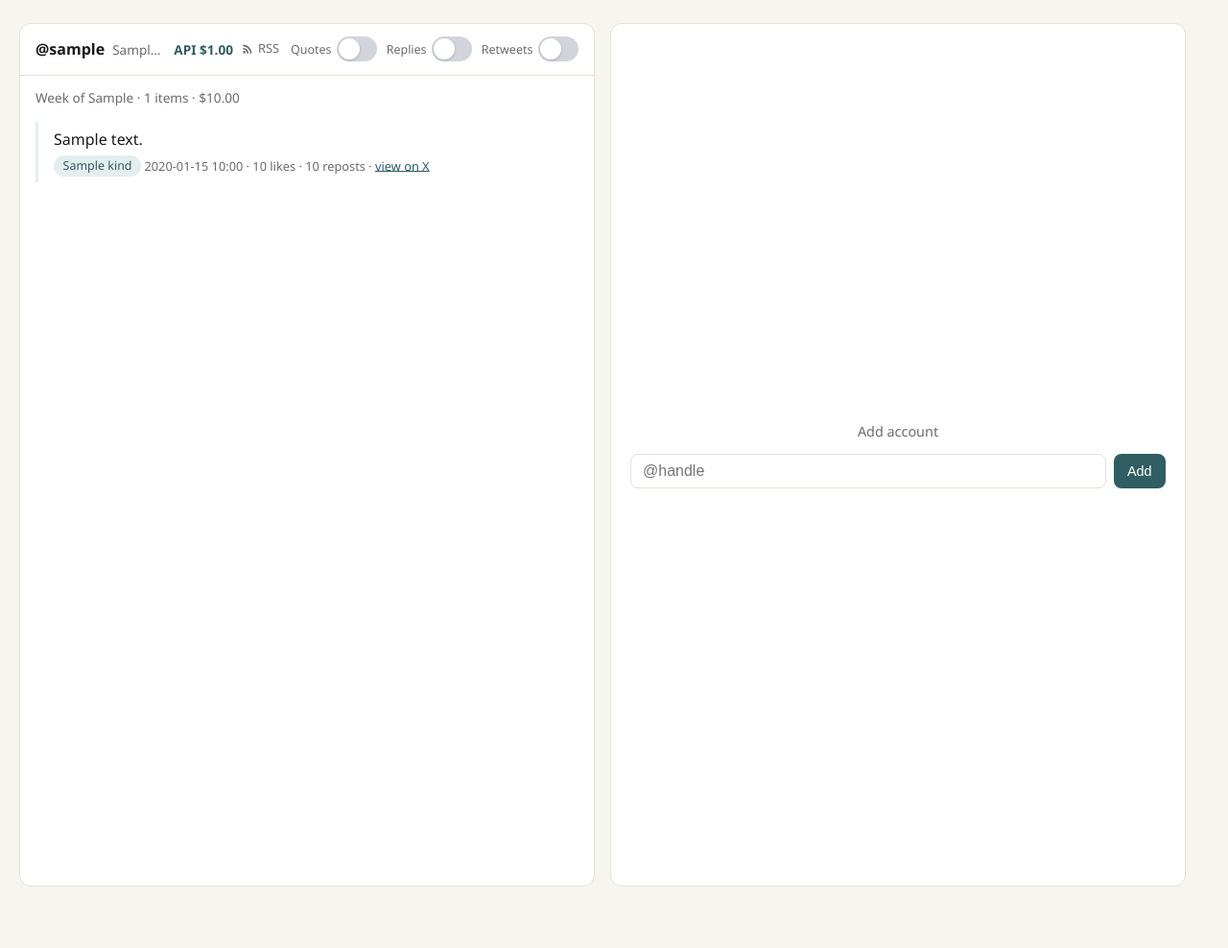
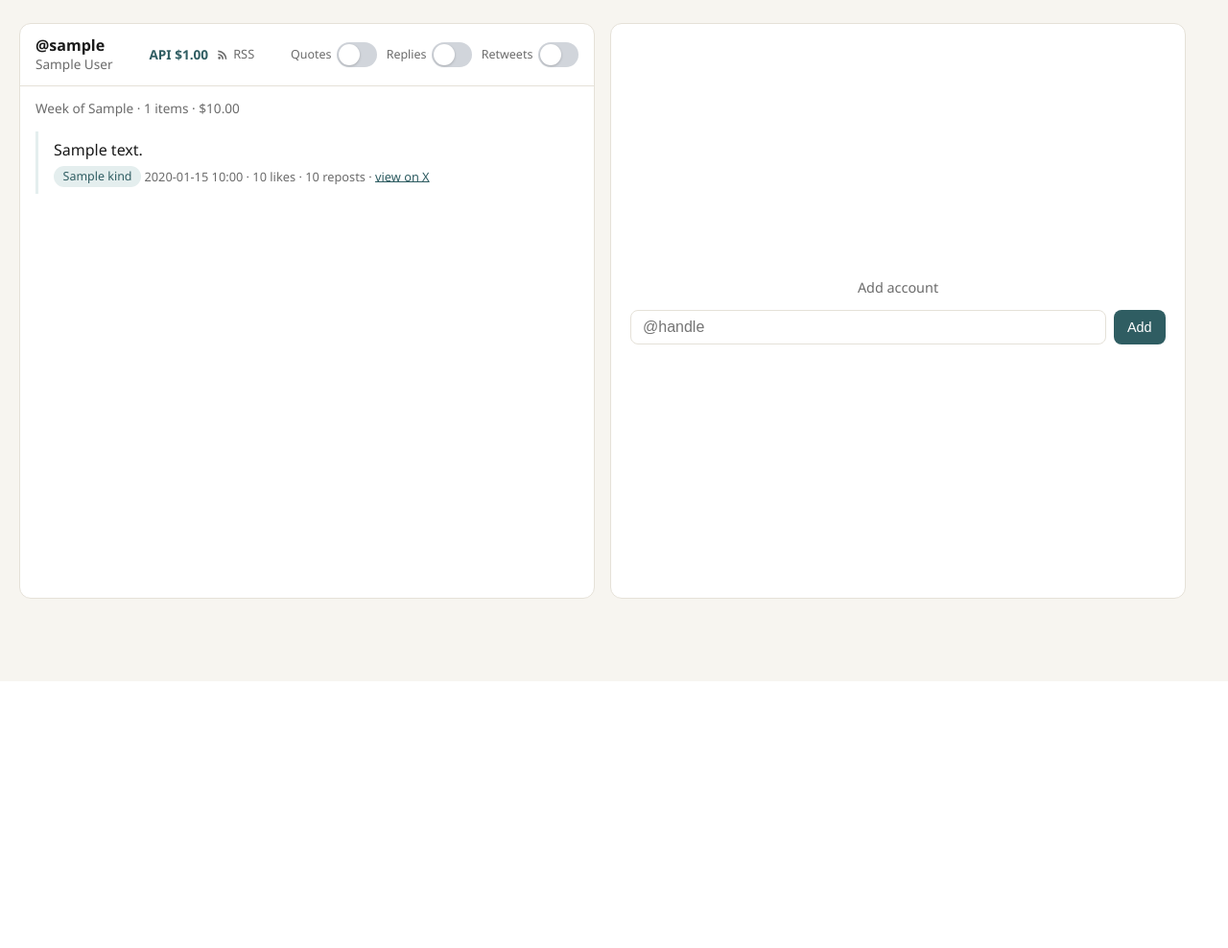
Before and after one commit to jdserenity/newsletter-tool, a Python web app: template app/templates/home.html in a window 1280 px wide. Shown: the part 90-1078 px from the top of the page at 96% size. After the commit the page ends 800 px from the top, so only its background shows below. Run offline with Jinja, Linux system fonts and the light colour scheme; the template is opened without the code that fills it: most values are stand-ins (such as "Sample title", 1, 10 or a date in 2020).

Commit message:
Stack display name below handle in card toolbar.
Frees horizontal space on the toolbar row so toggles fit more comfortably at full size.

Co-authored-by: Cursor <cursoragent@cursor.com>

```diff
--- a/app/templates/base.html
+++ b/app/templates/base.html
@@ -69,7 +69,7 @@
     flex: 0 0 var(--card-width); width: var(--card-width);
     cursor: grab;
     background: var(--card); border: 1px solid var(--border); border-radius: var(--radius);
-    display: flex; flex-direction: column; max-height: calc(100vh - 8rem); min-height: 900px;
+    display: flex; flex-direction: column; max-height: calc(100vh - 8rem); min-height: 600px;
     overflow: hidden;
   }
   .newsletter-toolbar {
@@ -78,12 +78,12 @@
     width: 100%; box-sizing: border-box;
   }
   .newsletter-identity {
-    display: flex; align-items: baseline; gap: 0.5rem; min-width: 0; flex: 0 1 auto;
-    white-space: nowrap; overflow: hidden;
+    display: flex; flex-direction: column; align-items: flex-start; gap: 0.1rem;
+    min-width: 0; flex: 0 1 auto; overflow: hidden;
   }
-  .newsletter-identity a { color: var(--ink); text-decoration: none; font-weight: 600; flex-shrink: 0; }
+  .newsletter-identity a { color: var(--ink); text-decoration: none; font-weight: 600; flex-shrink: 0; line-height: 1.2; }
   .newsletter-identity a:hover { color: var(--accent); }
-  .newsletter-identity .muted { overflow: hidden; text-overflow: ellipsis; min-width: 0; }
+  .newsletter-identity .muted { overflow: hidden; text-overflow: ellipsis; max-width: 100%; white-space: nowrap; line-height: 1.2; }
   .newsletter-meta { display: flex; align-items: center; gap: 0.5rem; white-space: nowrap; flex: 0 0 auto; }
   .api-cost { font-size: 0.85rem; font-weight: 600; color: var(--accent); }
   .rss-link {
```
Also changed, not shown: tests/test_web.py (+1 -0 lines).
